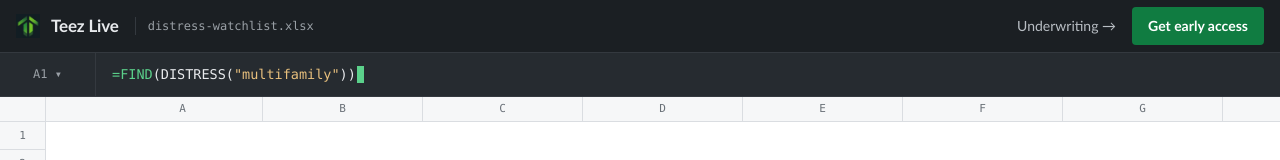
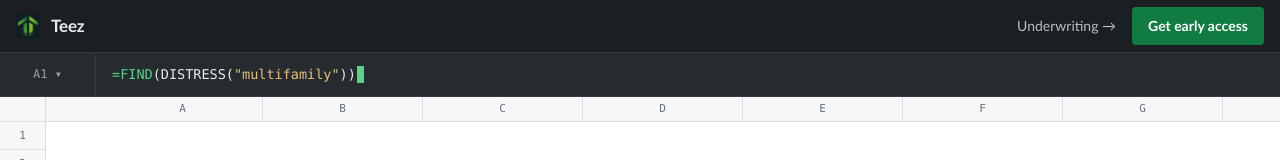
Before and after one commit to Shaggyshak/teez-live, a plain HTML site: page index.html in a window 1280 px wide. Shown: the top 160 px of the page. Drawn offline with Linux system fonts and the light colour scheme.

Commit message:
Header: wordmark 'Teez' and drop file chip, matching teez.ai
Co-Authored-By: Claude Sonnet 5.5 <noreply@anthropic.com>

```diff
--- a/index.html
+++ b/index.html
@@ -190,8 +190,7 @@ footer a{text-decoration:underline;text-underline-offset:3px;color:var(--ink-2)}
 
 <header class="app">
   <div class="app-top">
-    <a href="#top" class="nm"><img src="teez-icon.png" alt="Teez">Teez Live</a>
-    <span class="file">distress-watchlist.xlsx</span>
+    <a href="#top" class="nm"><img src="teez-icon.png" alt="Teez">Teez</a>
     <div class="app-right">
       <a class="hm" href="https://teez.ai">Underwriting →</a>
       <a class="book" href="#early-access">Get early access</a>
```
